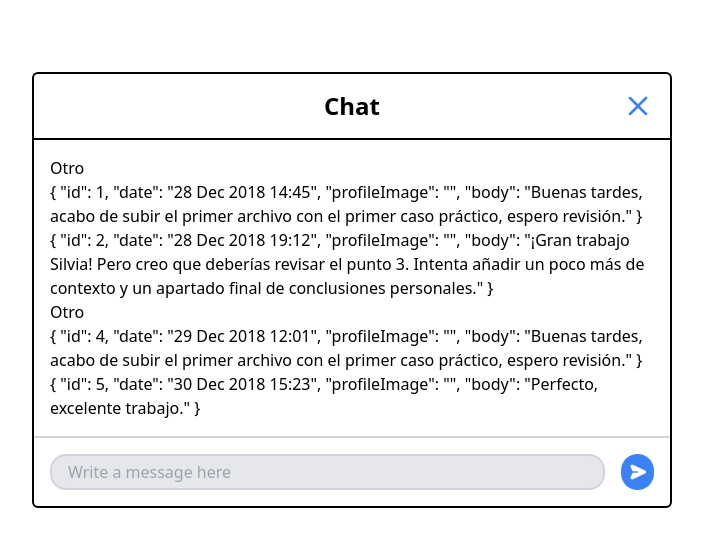
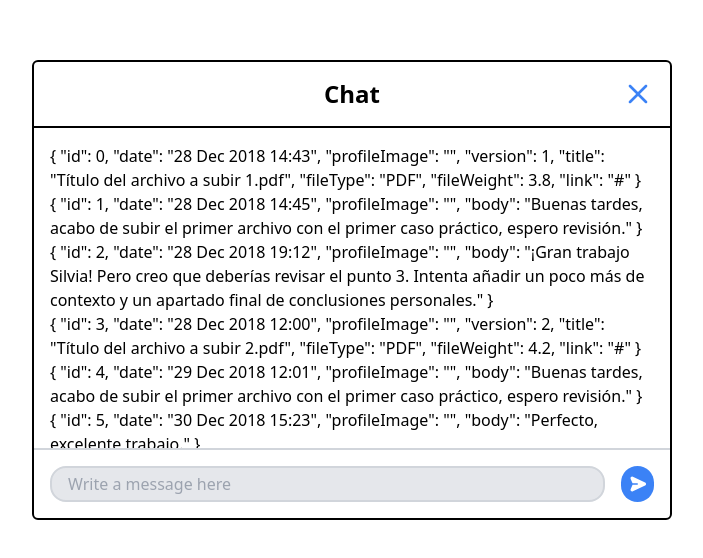
Before and after one commit to Ceskkk/chat-modal, a Vue app: page / in a window 1280 px wide. Shown: the part 110-668 px from the top of the page, without its empty margins (288-991 px from the left). Built offline with nearby package versions, Linux system fonts and the light colour scheme.

Commit message:
Guards to check types. Created messages types components.

```diff
--- a/src/components/FileMessageComponent.vue
+++ b/src/components/FileMessageComponent.vue
@@ -1,8 +1,10 @@
 <script setup lang="ts">
-import { TextMessage } from '../types/types';
-const props = defineProps<{ message: TextMessage }>()
+import { FileMessage } from '../types/types';
+const props = defineProps<{ message: FileMessage }>()
 </script>
 
 <template>
-  {{ props.message }}
+  <div>
+    {{ props.message }}
+  </div>
 </template>
--- a/src/components/MessageList.vue
+++ b/src/components/MessageList.vue
@@ -1,8 +1,9 @@
 <script setup lang="ts">
 import { ref, onUpdated } from 'vue'
+import { isText, isFile } from '../guards/guards';
 import { useMessageStore } from '../stores/message'
+import FileMessageComponent from './FileMessageComponent.vue';
 import TextMessageComponent from './TextMessageComponent.vue'
-import { TextMessage, FileMessage } from '../types/types'
 
 const { messageList } = useMessageStore()
 const list = ref()
@@ -10,10 +11,6 @@ const list = ref()
 onUpdated(() => {
   list.value.scrollTop = list.value.scrollHeight;
 })
-
-const isText = (props: TextMessage | FileMessage): props is TextMessage => {
-  return "body" in props;
-}
 
 </script>
 
@@ -23,8 +20,8 @@ const isText = (props: TextMessage | FileMessage): props is TextMessage => {
       <template v-if="isText(message)">
         <TextMessageComponent :message="message" />
       </template>
-      <template v-else>
-        Otro
+      <template v-if="isFile(message)">
+        <FileMessageComponent :message="message" />
       </template>
     </article>
   </div>
--- /dev/null
+++ b/src/guards/guards.ts
@@ -0,0 +1,11 @@
+import { TextMessage, FileMessage } from '../types/types'
+
+// Check if Message is Text
+export const isText = (props: TextMessage | FileMessage): props is TextMessage => {
+  return 'body' in props
+}
+
+// Check if Message is File
+export const isFile = (props: TextMessage | FileMessage): props is FileMessage => {
+  return 'version' in props
+}
```
